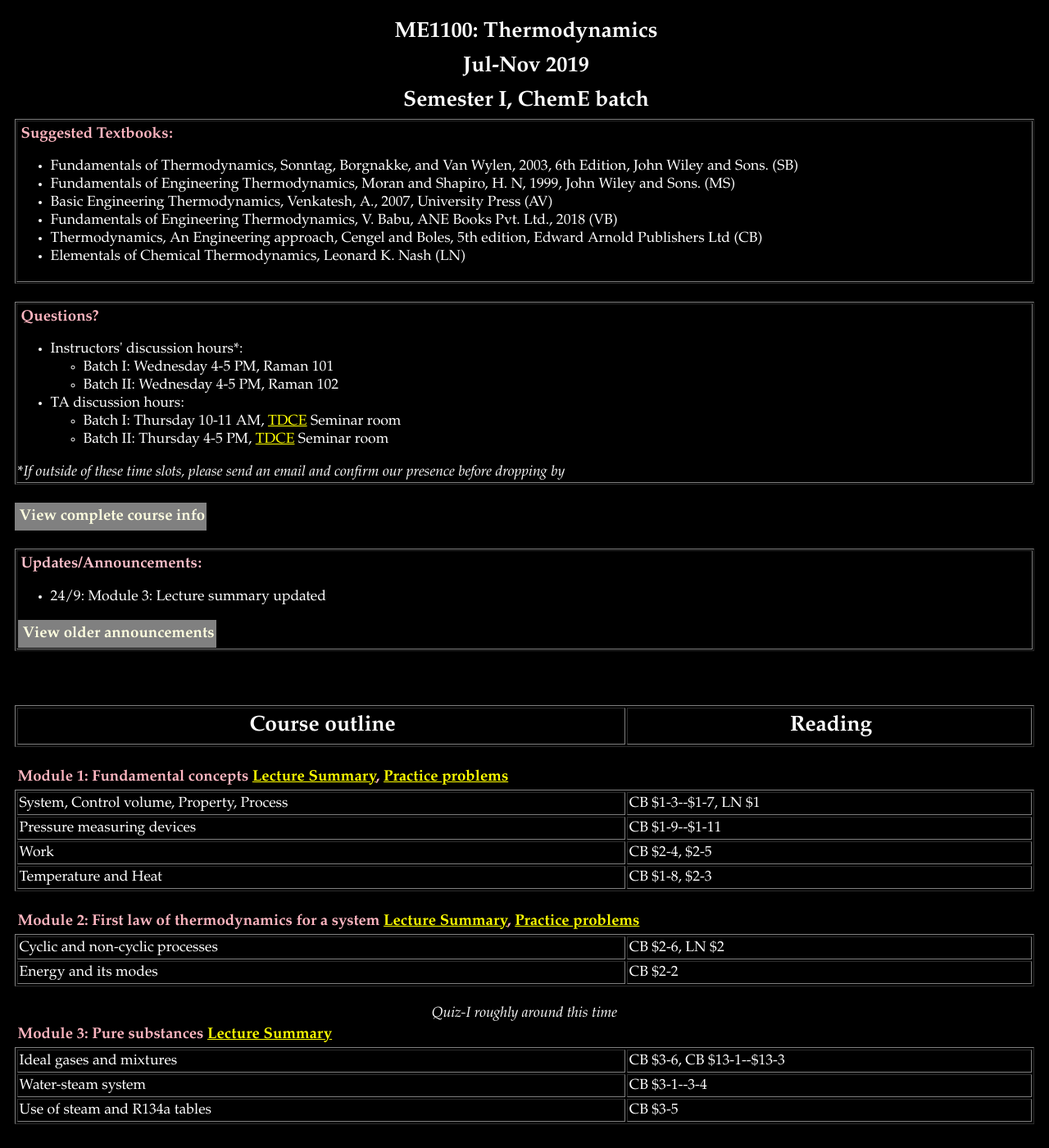
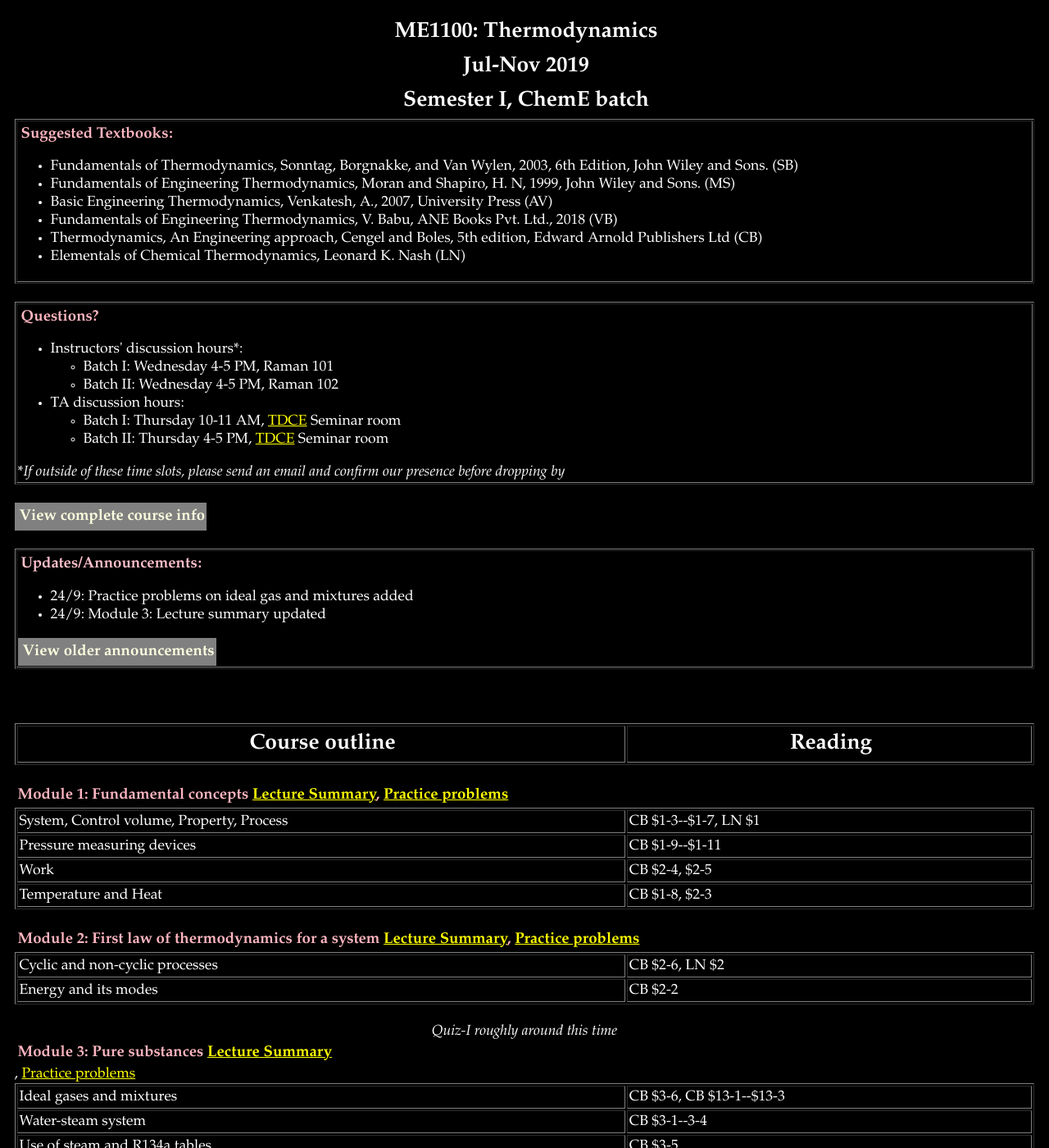
Before and after one commit to krithikasivaram/krithikasivaram.github.io, a Jekyll site: the page teaching/ME1100_Jul_Nov_2019.html, which Jekyll copies as it is, in a window 1280 px wide and 1400 px high. Shown: the whole window at 82% size. Built offline with Jekyll 4.4.1, drawn with Linux system fonts in a browser that asks for light colours.

Commit message:
module 3 updated

```diff
--- a/teaching/ME1100_Jul_Nov_2019.html
+++ b/teaching/ME1100_Jul_Nov_2019.html
@@ -202,6 +202,7 @@ Email: varuns@iitm.ac.in </li>
 <h3> <font color="pink">
 Updates/Announcements:</font></h3>
 <ul>
+	<li>24/9: Practice problems on ideal gas and mixtures added
 	<li>24/9: Module 3: Lecture summary updated
 </ul>
 <button class="collapsible"><h5>View older announcements</h5></button>
@@ -259,7 +260,7 @@ Updates/Announcements:</font></h3>
 
 <center><i> Quiz-I roughly around this time </i></center>
 
-<h3>Module 3: Pure substances <a href="https://owncloud.iitm.ac.in/index.php/s/f9e5SwQA4Cfc6IF" target="_blank">Lecture Summary</a></h3>
+<h3>Module 3: Pure substances <a href="https://owncloud.iitm.ac.in/index.php/s/f9e5SwQA4Cfc6IF" target="_blank">Lecture Summary</a></h3>, <a href="https://owncloud.iitm.ac.in/index.php/s/7Num6ynUvWYeB8o" target="_blank">Practice problems</a></h3>
 <table border="1" cellspacing="2" cellpadding="2" width="100%">
 	<col width = "60%">
 	<col width = "40%">
```
